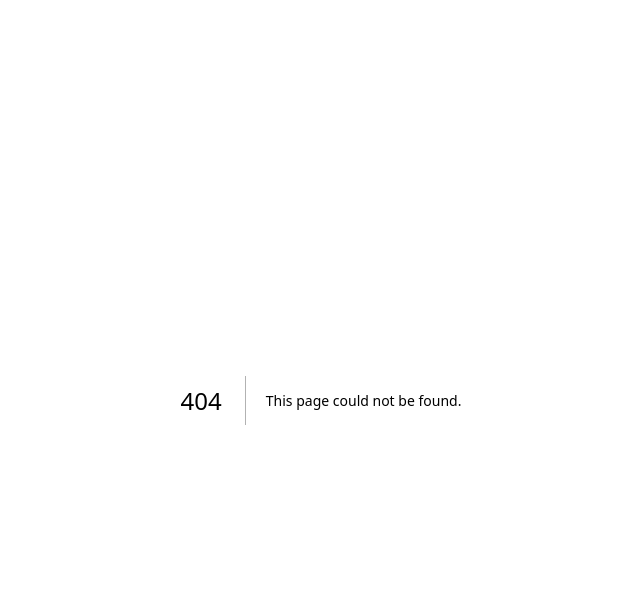
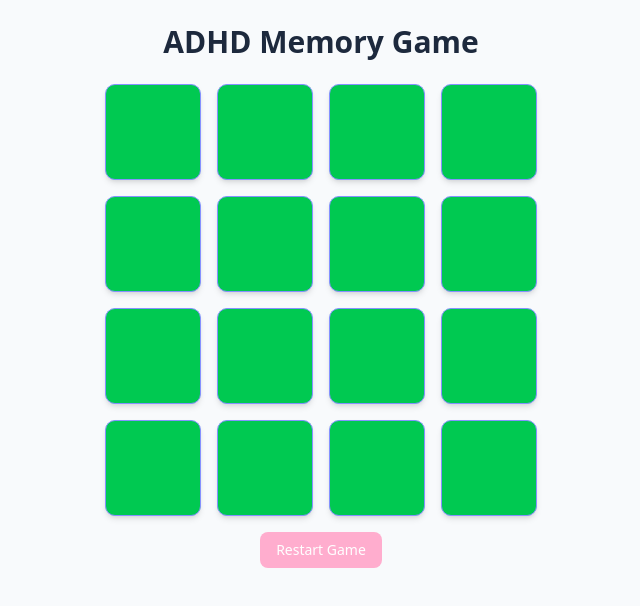
Before and after one commit to vickvey/teamspark, a Next.js app: page /adhd-game in a window 1280 px wide. Before the commit this address had no page. Shown: the top 606 px of the page, without its empty margins (319-959 px from the left). Built offline with nearby package versions, Linux system fonts and the light colour scheme.

Commit message:
added adhd-game

```diff
--- /dev/null
+++ b/src/app/(games)/adhd-game/page.tsx
@@ -0,0 +1,126 @@
+// adhd-game/page.tsx
+"use client";
+
+import { useState, useEffect } from "react";
+import { Card } from "@/components/ui/card";
+import { Button } from "@/components/ui/button";
+
+const EMOJIS = ["🍎", "🍌", "🍇", "🍉", "🍓", "🍒", "🥝", "🍍"];
+
+interface CardType {
+  id: number;
+  emoji: string;
+  flipped: boolean;
+  matched: boolean;
+}
+
+const shuffleArray = <T,>(array: T[]): T[] => {
+  const copy = [...array];
+  for (let i = copy.length - 1; i > 0; i--) {
+    const j = Math.floor(Math.random() * (i + 1));
+    [copy[i], copy[j]] = [copy[j], copy[i]];
+  }
+  return copy;
+};
+
+export default function ADHDGame() {
+  const [cards, setCards] = useState<CardType[]>([]);
+  const [flippedCards, setFlippedCards] = useState<CardType[]>([]);
+  const [matchedCount, setMatchedCount] = useState(0);
+  const [message, setMessage] = useState("");
+
+  const initializeGame = () => {
+    const initialCards: CardType[] = shuffleArray(
+      [...EMOJIS, ...EMOJIS].map((emoji, idx) => ({
+        id: idx,
+        emoji,
+        flipped: false,
+        matched: false,
+      }))
+    );
+    setCards(initialCards);
+    setFlippedCards([]);
+    setMatchedCount(0);
+    setMessage("");
+  };
+
+  useEffect(() => {
+    const timer = setTimeout(() => {
+      initializeGame();
+    }, 0);
+
+    return () => clearTimeout(timer);
+  }, []);
+
+  const handleCardClick = (clickedCard: CardType) => {
+    if (flippedCards.length >= 2 || clickedCard.flipped || clickedCard.matched)
+      return;
+
+    const newCards = cards.map((c) =>
+      c.id === clickedCard.id ? { ...c, flipped: true } : c
+    );
+    const newFlipped = [...flippedCards, { ...clickedCard, flipped: true }];
+
+    setCards(newCards);
+    setFlippedCards(newFlipped);
+
+    if (newFlipped.length === 2) {
+      setTimeout(() => checkMatch(newFlipped, newCards), 800);
+    }
+  };
+
+  const checkMatch = (flipped: CardType[], currentCards: CardType[]) => {
+    let newCards = [...currentCards];
+    let newMatchedCount = matchedCount;
+
+    if (flipped[0].emoji === flipped[1].emoji) {
+      newCards = newCards.map((c) =>
+        c.emoji === flipped[0].emoji ? { ...c, matched: true } : c
+      );
+      newMatchedCount += 2;
+    } else {
+      newCards = newCards.map((c) =>
+        c.id === flipped[0].id || c.id === flipped[1].id
+          ? { ...c, flipped: false }
+          : c
+      );
+    }
+
+    setCards(newCards);
+    setFlippedCards([]);
+    setMatchedCount(newMatchedCount);
+
+    if (newMatchedCount === cards.length) {
+      setMessage("🎉 Congratulations! You matched all the cards!");
+    }
+  };
+
+  return (
+    <div className="flex flex-col items-center p-6 min-h-screen bg-slate-50">
+      <h1 className="text-3xl font-bold mb-6 text-slate-800">
+        ADHD Memory Game
+      </h1>
+      <div className="grid grid-cols-4 gap-4">
+        {cards.map((card) => (
+          <Card
+            key={card.id}
+            className={`w-24 h-24 flex items-center justify-center text-3xl cursor-pointer rounded-lg shadow-md transition-transform duration-300
+            ${
+              card.flipped || card.matched
+                ? "bg-white text-slate-900"
+                : "bg-green-500 text-white"
+            }
+            ${card.matched ? "bg-yellow-300 cursor-default" : ""}`}
+            onClick={() => handleCardClick(card)}
+          >
+            {card.flipped || card.matched ? card.emoji : ""}
+          </Card>
+        ))}
+      </div>
+      {message && <p className="mt-6 text-xl text-slate-700">{message}</p>}
+      <Button className="mt-4" onClick={initializeGame}>
+        Restart Game
+      </Button>
+    </div>
+  );
+}
--- a/src/components/dashboard/child/sections/games-section.tsx
+++ b/src/components/dashboard/child/sections/games-section.tsx
@@ -31,13 +31,13 @@ const gameInfo: GameInfo[] = [
   },
   {
     id: "game-2",
-    title: "Clean Hands Challenge",
-    description: "Wash hands correctly and keep germs away in a fun way.",
-    image: "/images/game-hygiene.svg",
+    title: "ADHD Game: Squares Memory Game",
+    description: "Improve focus and memory by matching pairs of cards.",
+    image: "/images/adhd-game.png",
     difficulty: "Medium",
     age: "6-9",
     benefits: ["Hygiene", "Focus", "Consistency"],
-    href: "/child/game/clean-hands", // ✅ direct link
+    href: "/adhd-game", // ✅ direct link
   },
   {
     id: "game-3",
```
Also changed, not shown: public/images/adhd-game.png (added).
